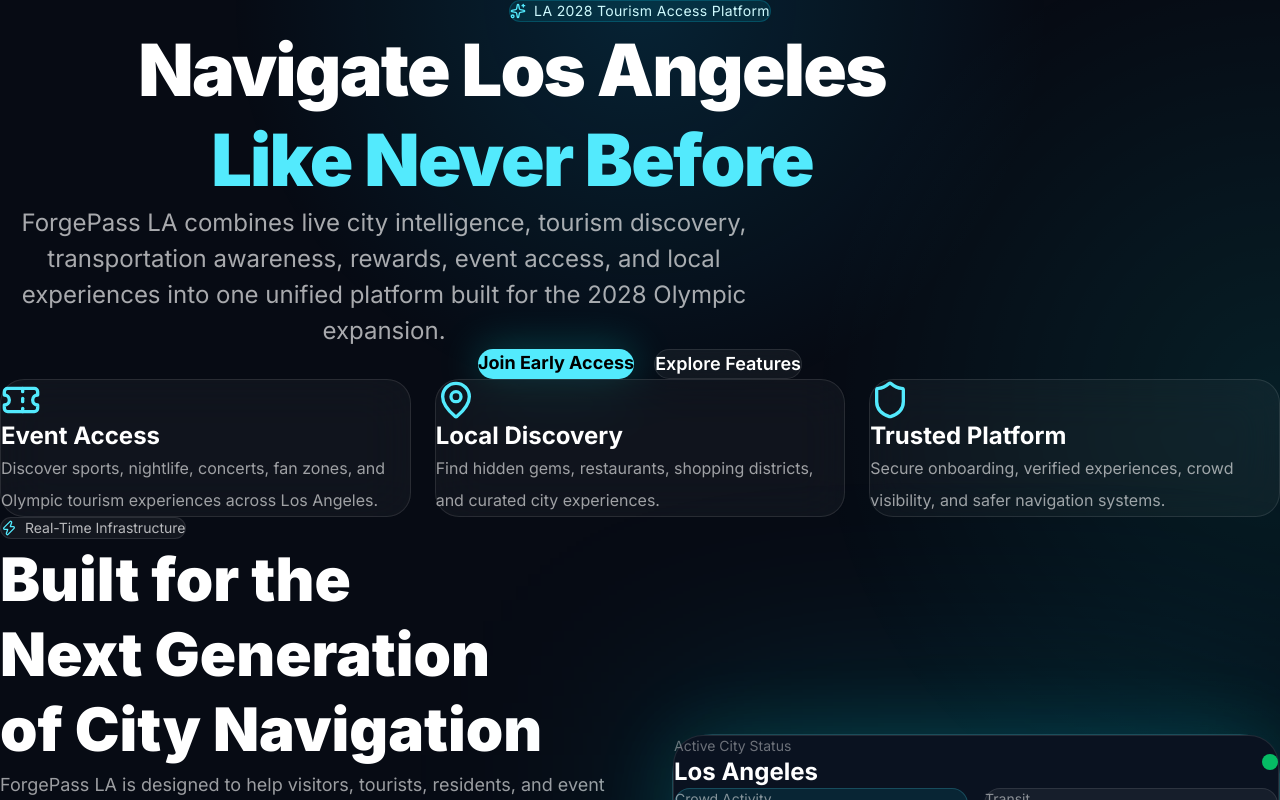
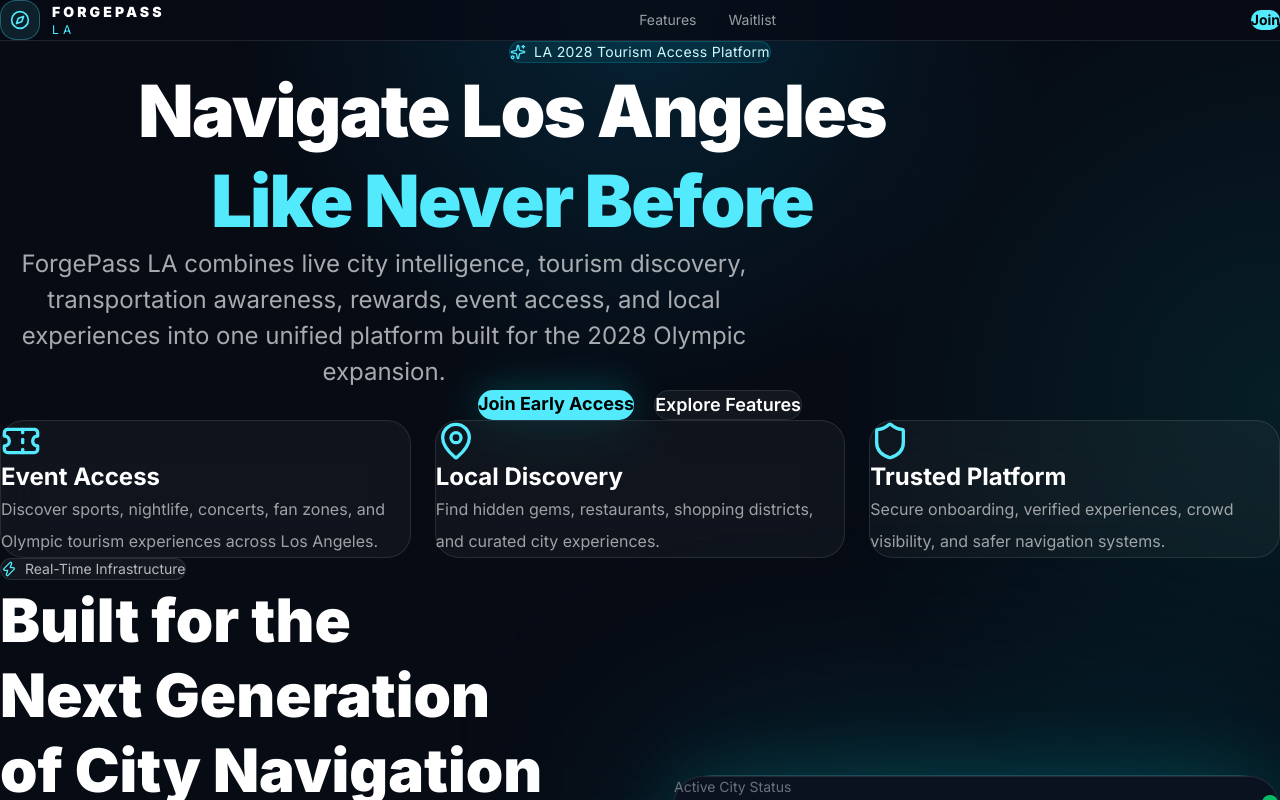
Before and after one commit to Oatskillua/forgepass-la, a React (Vite) app: page /events in a window 1280 px wide. Shown: the top 800 px of the page. Built offline with nearby package versions, Linux system fonts and the light colour scheme.

Commit message:
Add production header navigation

```diff
--- a/src/App.jsx
+++ b/src/App.jsx
@@ -14,6 +14,7 @@ import {
 
 import WaitlistForm from './components/WaitlistForm'
 import Footer from './components/Footer'
+import Header from './components/Header'
 
 const features = [
   {
@@ -62,6 +63,8 @@ export default function App() {
       <div className="fixed inset-0 bg-[radial-gradient(circle_at_top,rgba(0,174,239,0.15),transparent_40%),radial-gradient(circle_at_right,rgba(0,255,255,0.08),transparent_35%)]" />
 
       <main className="relative z-10">
+        <Header />
+
         <section className="mx-auto max-w-7xl px-4 py-10 sm:px-6 sm:py-16 lg:px-8 lg:py-24">
           <motion.div
             initial={{ opacity: 0, y: 35 }}
--- /dev/null
+++ b/src/components/Header.jsx
@@ -0,0 +1,40 @@
+import { Compass } from 'lucide-react'
+
+export default function Header() {
+  return (
+    <header className="relative z-20 border-b border-white/10 bg-[#070B14]/80 backdrop-blur-xl">
+      <div className="mx-auto flex max-w-7xl items-center justify-between px-4 py-4 sm:px-6 lg:px-8">
+        <a href="/" className="flex items-center gap-3">
+          <div className="flex h-10 w-10 items-center justify-center rounded-2xl border border-cyan-300/30 bg-cyan-300/10">
+            <Compass className="h-5 w-5 text-cyan-300" />
+          </div>
+
+          <div>
+            <p className="text-sm font-black tracking-[0.22em] text-white">
+              FORGEPASS
+            </p>
+            <p className="text-xs tracking-[0.35em] text-cyan-300">
+              LA
+            </p>
+          </div>
+        </a>
+
+        <nav className="hidden items-center gap-8 text-sm text-white/60 md:flex">
+          <a href="#features" className="hover:text-cyan-300">
+            Features
+          </a>
+          <a href="#waitlist" className="hover:text-cyan-300">
+            Waitlist
+          </a>
+        </nav>
+
+        <a
+          href="#waitlist"
+          className="rounded-xl bg-cyan-300 px-4 py-2 text-sm font-bold text-black transition hover:scale-105"
+        >
+          Join
+        </a>
+      </div>
+    </header>
+  )
+}
```
Also changed, not shown: src/components/New Text Document.txt (added).
